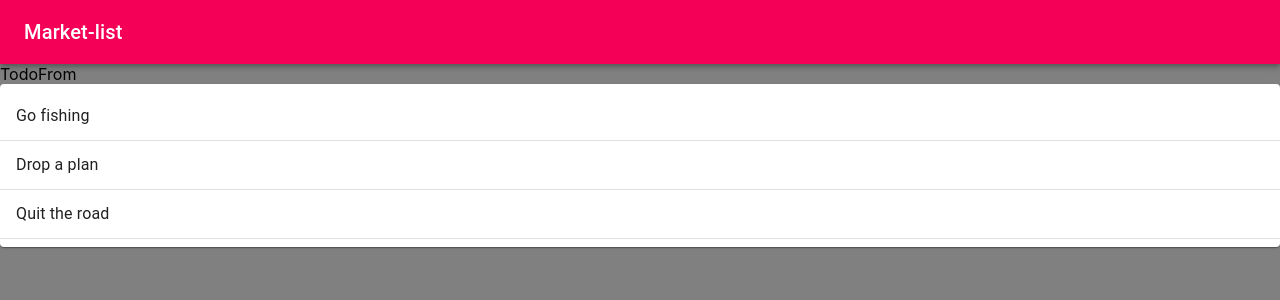
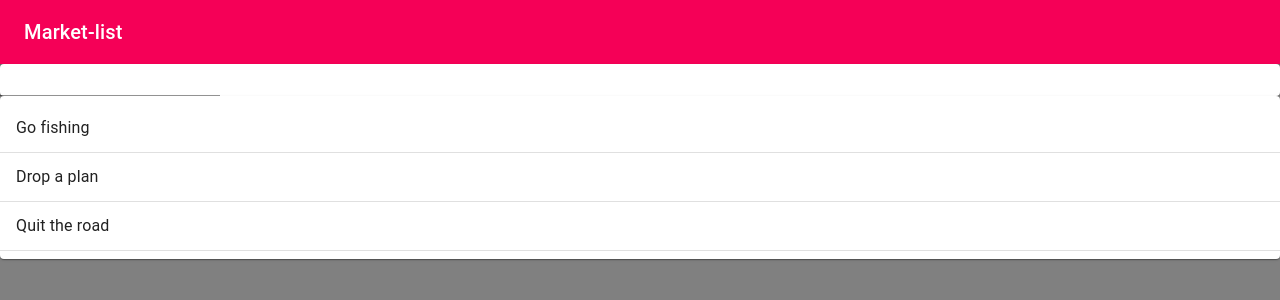
Before and after one commit to upluke/Shopping-list, a React (Create React App) app: page / in a window 1280 px wide. Shown: the top 300 px of the page. Built offline with nearby package versions, Linux system fonts and the light colour scheme.

Commit message:
setInputStateHook

```diff
--- a/src/TodoApp.js
+++ b/src/TodoApp.js
@@ -4,7 +4,8 @@
 import Toolbar from "@material-ui/core/Toolbar";
 import Typography from "@material-ui/core/Typography";
 import TodoList from "./TodoList";
-import TodoFrom from "./TodoFrom";
+import TodoForm from "./TodoForm";
+
 const useStyles = makeStyles((theme) => ({
   root: {
     flexGrow: 1,
@@ -39,7 +40,7 @@
           </Typography>
         </Toolbar>
       </AppBar>
-      <TodoFrom />
+      <TodoForm />
       <TodoList todos={todos} />
     </div>
   );
--- /dev/null
+++ b/src/TodoForm.js
@@ -0,0 +1,16 @@
+import React from "react";
+import TextField from "@material-ui/core/TextField";
+import Paper from "@material-ui/core/Paper";
+import useInputState from "./hooks/useInputState";
+
+function TodoForm() {
+  const [value, handleChange, reset] = useInputState("");
+  return (
+    <Paper>
+      {value}
+      <TextField value={value} onChange={handleChange} />
+    </Paper>
+  );
+}
+
+export default TodoForm;
--- a/src/TodoFrom.js
+++ /dev/null
@@ -1,4 +0,0 @@
-import React from "react";
-export default function TodoFrom() {
-  return <div>TodoFrom</div>;
-}
--- /dev/null
+++ b/src/hooks/useInputState.js
@@ -0,0 +1,12 @@
+import { useState } from "react";
+
+export default function useInputState(initialVal) {
+  const [value, setValue] = useState(initialVal);
+  const handleChange = (e) => {
+    setValue(e.target.value);
+  };
+  const reset = () => {
+    setValue("");
+  };
+  return [value, handleChange, reset];
+}
```
